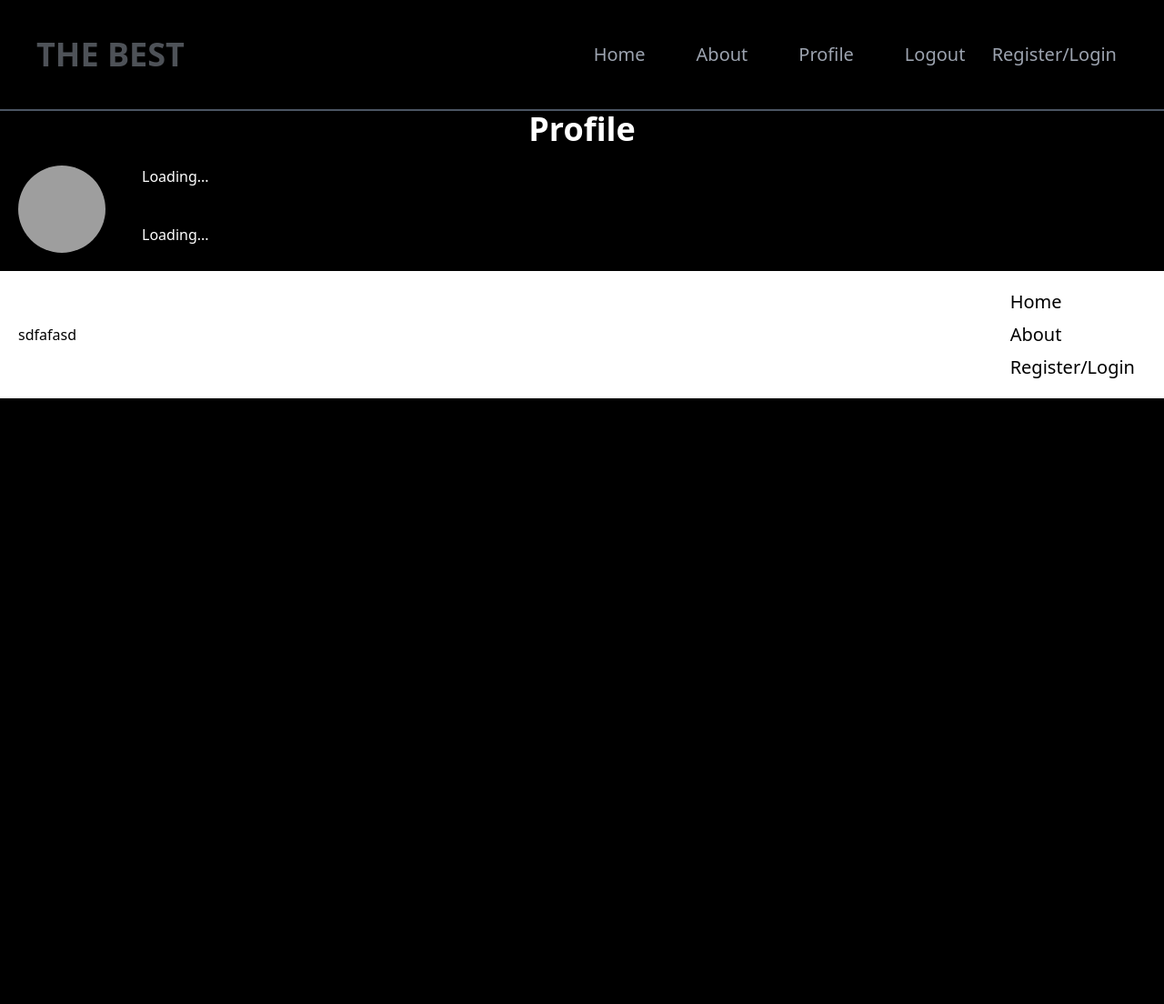
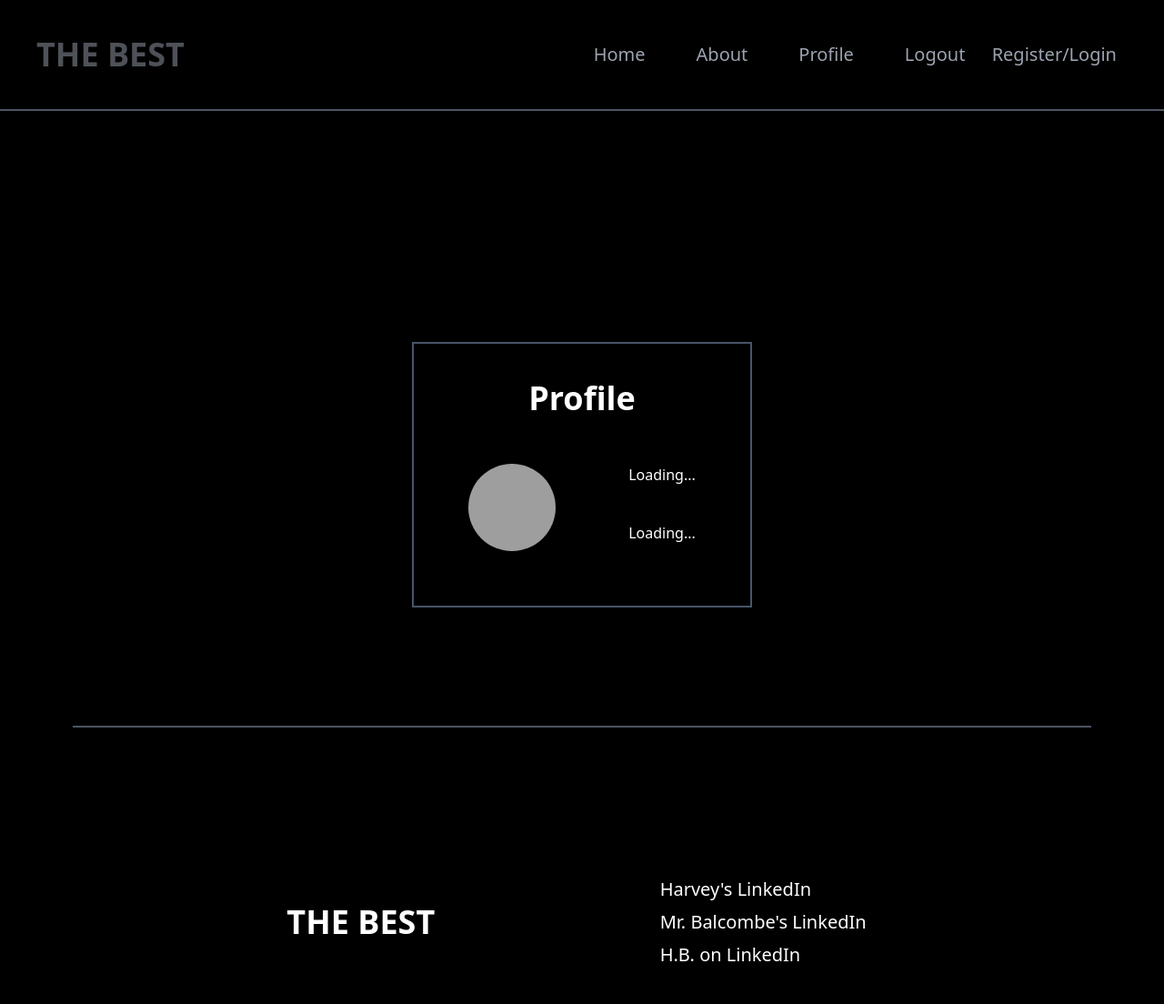
Before and after one commit to samtenna/Durhack2025, a Flask app: page /profile in a window 1280 px wide. Shown: the whole page at 91% size. Before the commit the page ends 438 px from the top, so only its background shows below. Run offline with Flask 3, Linux system fonts and the light colour scheme; some libraries are stand-ins or nearby versions; grey boxes are pictures that could not be loaded.

Commit message:
Styled profile page

```diff
--- a/server/static/css/output.css
+++ b/server/static/css/output.css
@@ -604,6 +604,10 @@
   position: relative;
 }
 
+.sticky {
+  position: sticky;
+}
+
 .-left-20 {
   left: -5rem;
 }
@@ -801,6 +805,10 @@
   height: 6rem;
 }
 
+.min-h-screen {
+  min-height: 100vh;
+}
+
 .w-10 {
   width: 2.5rem;
 }
@@ -861,6 +869,20 @@
   gap: 2rem;
 }
 
+.gap-x-12 {
+  -moz-column-gap: 3rem;
+       column-gap: 3rem;
+}
+
+.gap-x-10 {
+  -moz-column-gap: 2.5rem;
+       column-gap: 2.5rem;
+}
+
+.gap-y-8 {
+  row-gap: 2rem;
+}
+
 .justify-self-center {
   justify-self: center;
 }
@@ -877,12 +899,26 @@
   border-width: 1px;
 }
 
+.border-2 {
+  border-width: 2px;
+}
+
 .border-b-2 {
   border-bottom-width: 2px;
 }
 
 .border-t-2 {
   border-top-width: 2px;
+}
+
+.border-slate-400 {
+  --tw-border-opacity: 1;
+  border-color: rgb(148 163 184 / var(--tw-border-opacity));
+}
+
+.border-slate-600 {
+  --tw-border-opacity: 1;
+  border-color: rgb(71 85 105 / var(--tw-border-opacity));
 }
 
 .border-b-gray-600 {
@@ -908,6 +944,11 @@
 .bg-blue-200 {
   --tw-bg-opacity: 1;
   background-color: rgb(191 219 254 / var(--tw-bg-opacity));
+}
+
+.bg-slate-400 {
+  --tw-bg-opacity: 1;
+  background-color: rgb(148 163 184 / var(--tw-bg-opacity));
 }
 
 .p-10 {
--- a/server/templates/profile.html
+++ b/server/templates/profile.html
@@ -13,7 +13,7 @@
 </head>
 
 <nav
-    class="flex items-center justify-between p-10 bg-black w-full text-gray-400 opacity-50 hover:opacity-100 border-b-2 border-b-gray-600">
+    class="flex items-center justify-between p-10 bg-black w-full text-gray-400 border-b-2 border-b-gray-600">
     <h1 class="text-4xl font-bold opacity-50 hover:opacity-100"><a href="#">THE BEST</a></h1>
     <ul class="flex gap-8 text-xl">
         <li><a href="http://localhost:5000/"
@@ -32,13 +32,17 @@
 </nav>
 
 <body onload="loaded()">
-    <h1 class="text-4xl font-bold justify-self-center " style="color:white">Profile</h1>
-    <div class="flex flex-row">
+    <div class="min-h-screen flex items-center justify-center">
+        <div class="flex items-center justify-center border-2 border-slate-600 p-10 flex-col gap-y-8">
+            <h1 class=" text-4xl font-bold justify-self-center " style="color:white">Profile</h1>
+            <div class="flex flex-row gap-x-10">
                 <img src="https://www.gravatar.com/avatar/205e460b479e2e5b48aec07710c08d50" alt="Avatar"
                     class="rounded-full h-24 w-24 m-5" id="profile">
                 <div class="flex flex-col">
                     <h4 class="text-white m-5" id="name">Loading...</h4>
                     <h4 class="text-white m-5" id="email">Loading...</h4>
+                </div>
+            </div>
         </div>
     </div>
 
@@ -71,24 +75,29 @@
                 });
 
                 const email = document.querySelector('#email');
-                email.innerText = user.email;
+                email.innerText =  `Email: ${user.email}`;
                 const profile = document.querySelector('#profile');
                 profile.src = user.picture;
                 const name = document.querySelector('#name');
-                name.innerText = user.nickname;
+                name.innerText = `Name: ${user.nickname}`;
             });
         }
     </script>
 </body>
 
-<footer class="w-full p-5 flex items-center justify-between bg-white">
-    <h1>sdfafasd</h1>
+<footer class="sticky bottom-0 text-white mx-20 bg-black border-t-2 border-t-gray-600"></footer>
+    <div class="text-white bg-black px-20 py-10 flex items-center justify-evenly">
+        <h1 class="text-4xl font-bold">THE BEST</h1>
         <ul class="flex flex-col gap-2 text-xl">
-        <li><a href="#" class="hover:text-white hover:bg-gray-700 px-3 rounded-xl transition delay-75">Home</a></li>
-        <li><a href="#" class="hover:text-white hover:bg-gray-700 px-3 rounded-xl transition delay-75">About</a></li>
-        <li><a href="#"
-                class="hover:text-white hover:bg-gray-700 px-3 rounded-xl transition delay-75">Register/Login</a></li>
+            <li><a href="https://www.linkedin.com/in/harvey-balcombe-b1b425268/" class="hover:text-white hover:bg-gray-700 px-3 rounded-xl transition delay-75">Harvey's LinkedIn</a></li>
+            <li><a href="https://www.linkedin.com/in/harvey-balcombe-b1b425268/" class="hover:text-white hover:bg-gray-700 px-3 rounded-xl transition delay-75">Mr. Balcombe's LinkedIn </a>
+            </li>
+            <li><a href="https://www.linkedin.com/in/harvey-balcombe-b1b425268/"
+                    class="hover:text-white hover:bg-gray-700 px-3 rounded-xl transition delay-75">H.B. on LinkedIn</a>
+            </li>
+
         </ul>
+    </div>
 </footer>
 <script src="https://unpkg.com/htmx.org@2.0.3"
     integrity="sha384-0895/pl2MU10Hqc6jd4RvrthNlDiE9U1tWmX7WRESftEDRosgxNsQG/Ze9YMRzHq"
```
Also changed, not shown: server/templates/about.html (+5 -5 lines), server/templates/index.html (+5 -5 lines), server/templates/login.html (+8 -5 lines), server/templates/register.html (+12 -8 lines). Lines whose indentation alone changed are shown as unchanged.
